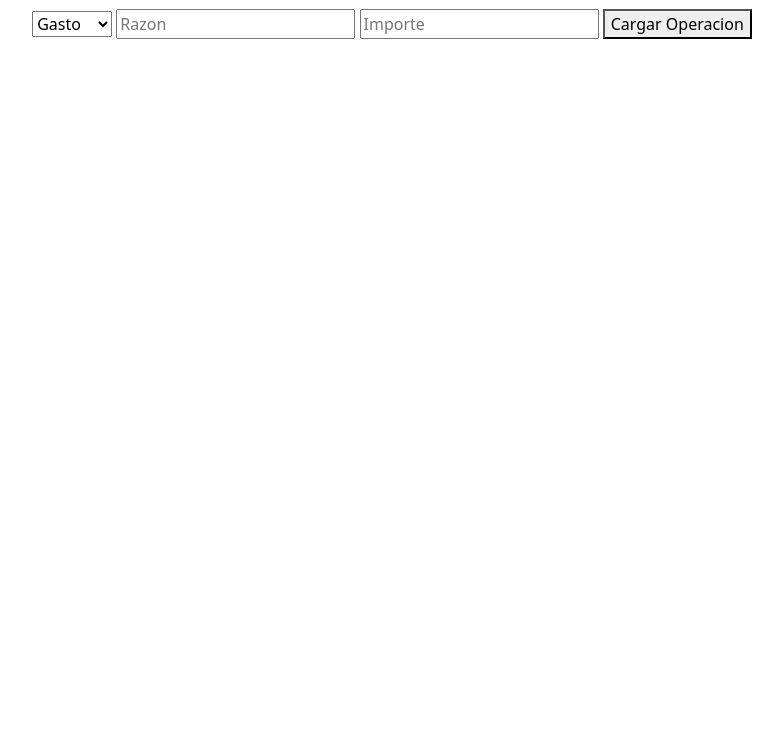
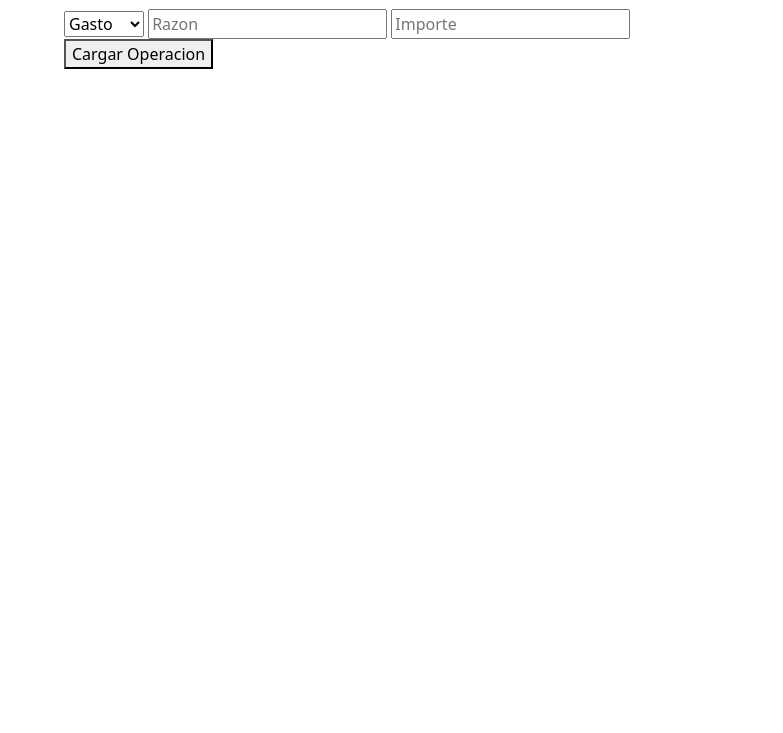
Before and after one commit to juanbaltasar/ManejadorFinanzas, a website: page src/views/index.html in a window 1280 px wide. Shown: the part 67-800 px from the top of the page, without its empty margins (248-1031 px from the left). Drawn offline with nearby package versions, Linux system fonts and the light colour scheme; no server answers.

Commit message:
Centrado de Formulario

```diff
--- a/src/views/index.html
+++ b/src/views/index.html
@@ -13,7 +13,7 @@
 
         </div>
     </div>
-    <div class="formulario col-md-9" style="display: block; margin: 20px auto; width: fit-content;">
+    <div class="formulario col-md-9" style="display: block; margin: 20px auto; width: 41rem;">
         <select name="TipoOperacion" id="TipoOperacion">
             <option value="gasto">Gasto</option>
             <option value="ingreso">Ingreso</option>
```
